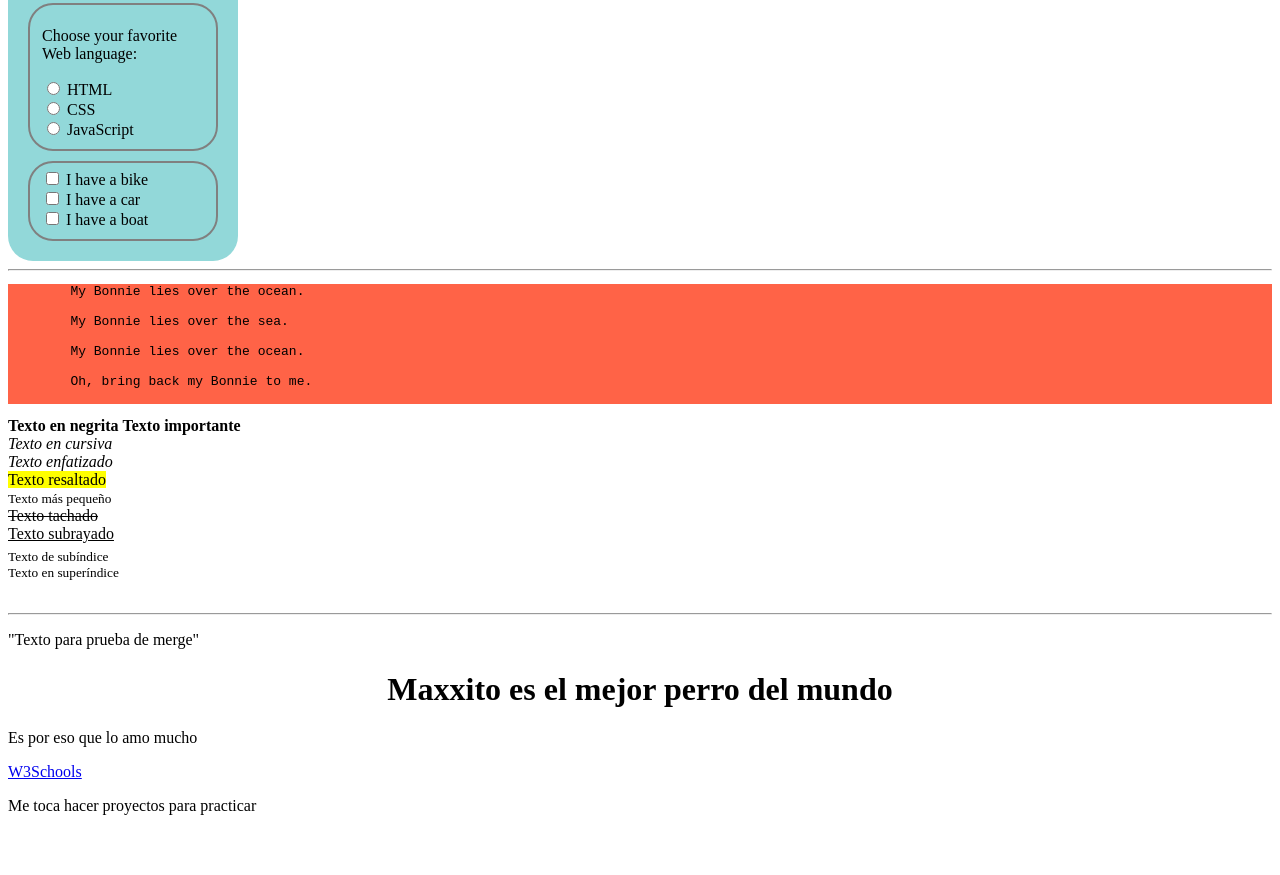
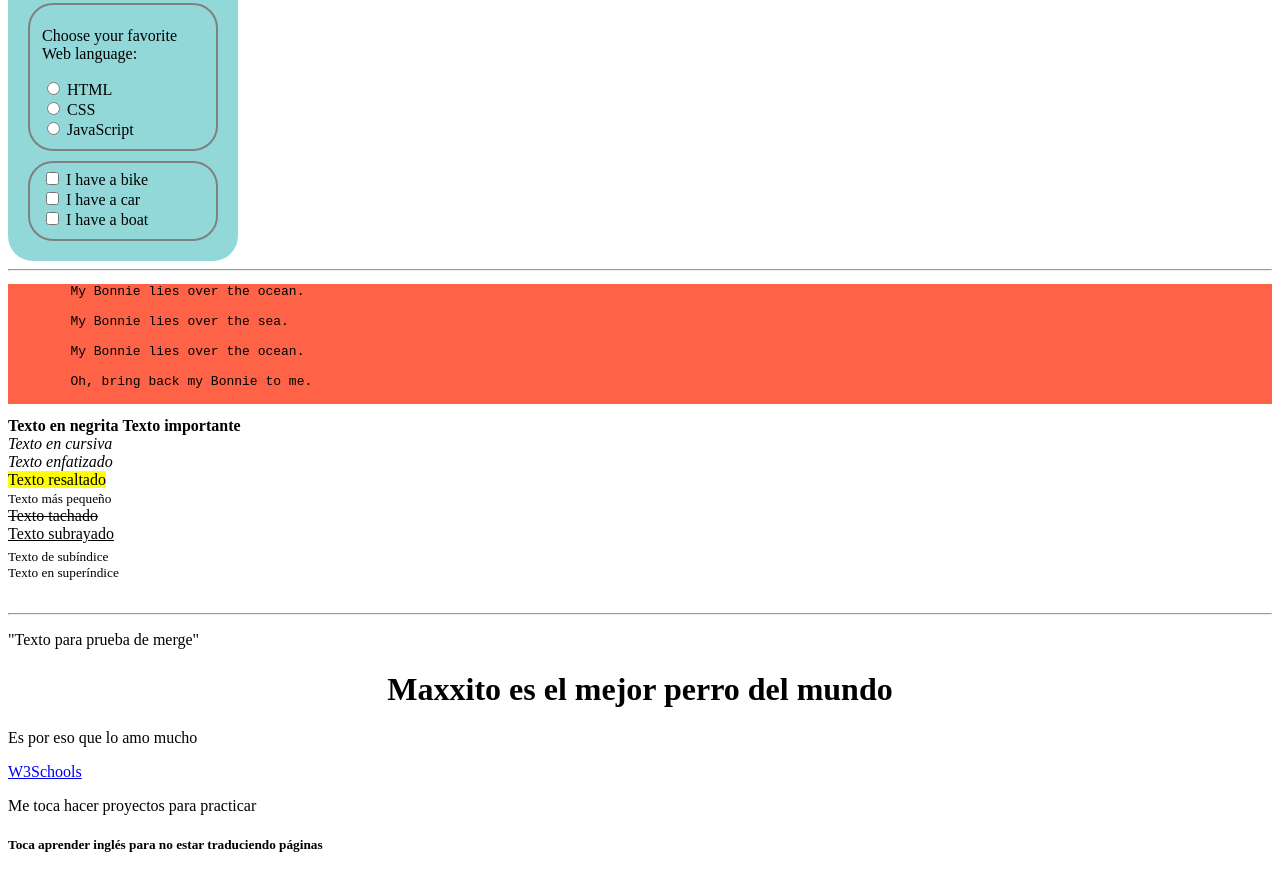
Before and after one commit to SantiMancera98/hello-world, a plain HTML site: page index.html in a window 1280 px wide. Shown: the part 277-1152 px from the top of the page. Before the commit the page ends 1108 px from the top, so only its background shows below. Drawn offline with Linux system fonts and the light colour scheme.

Commit message:
Update index.html v2

```diff
--- a/index.html
+++ b/index.html
@@ -65,5 +65,6 @@
       <p>Es por eso que lo amo mucho</p>
       <a href="https://www.w3schools.com/git/git_staging_environment.asp?remote=github">W3Schools</a>
       <p>Me toca hacer proyectos para practicar</p>
+      <h5>Toca aprender inglés para no estar traduciendo páginas</h5>
 </body>
 </html>
```
